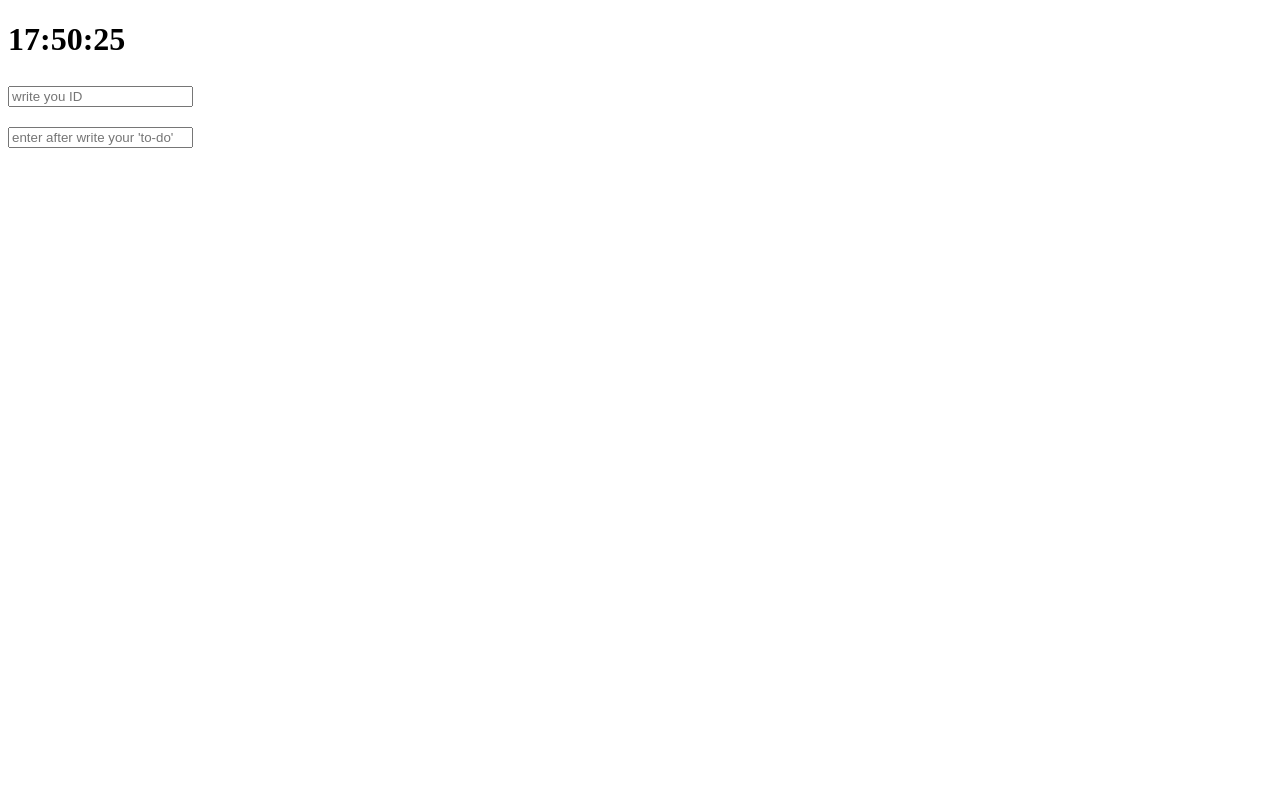
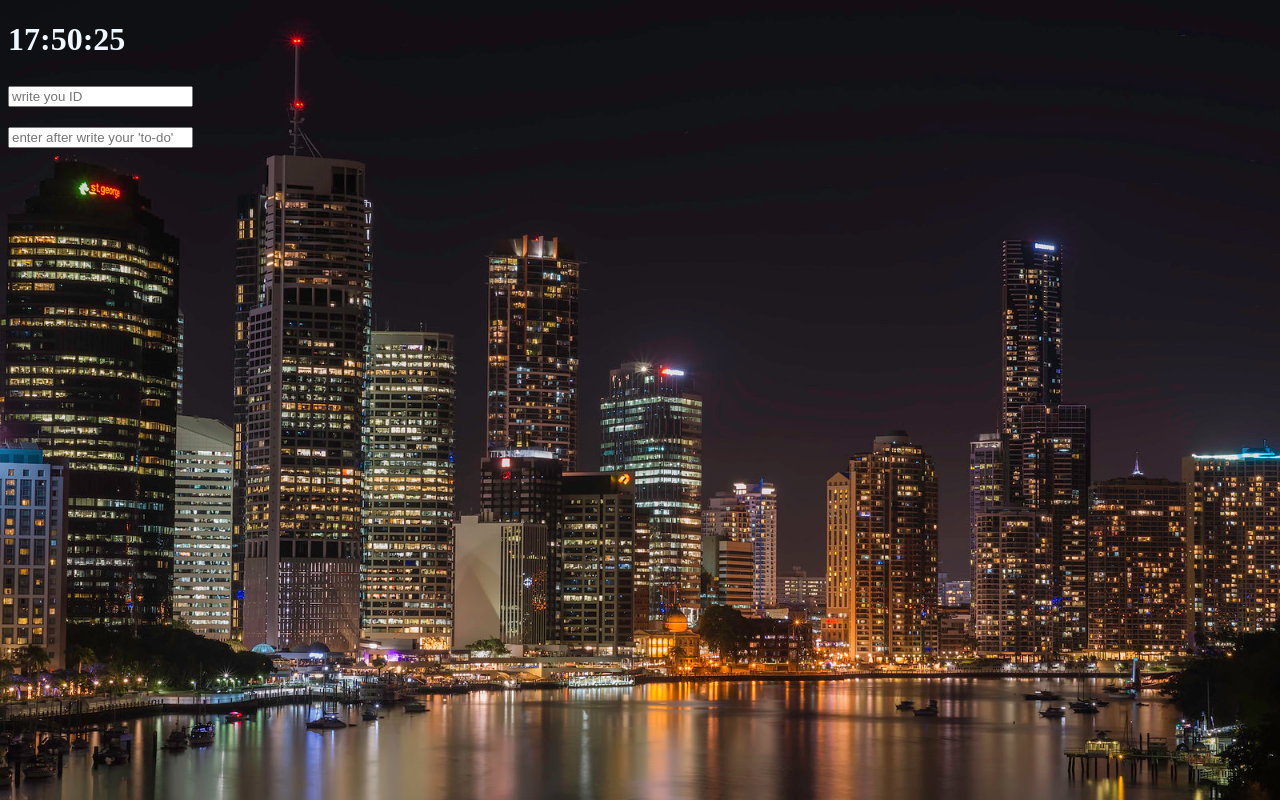
Before and after one commit to kumebear/cloneMomentum, a plain HTML site: page index.html in a window 1280 px wide. Drawn offline with Linux system fonts and the light colour scheme.

Commit message:
backgroundImage

```diff
--- a/css/style.css
+++ b/css/style.css
@@ -1,3 +1,8 @@
 .hidden{
     display: none;
 }
+body {
+    background-position: absolute;
+    background-size: cover;
+    color:aliceblue;
+}
--- a/index.html
+++ b/index.html
@@ -7,7 +7,8 @@
     <meta name='viewport' content='width=device-width, initial-scale=1'>
     <link rel='stylesheet' type='text/css' media='screen' href='css/style.css'>
 </head>
-<body>
+    <body>
+
     <div id="clock"><h1>doesn't work</h1></div>
     <form id="login-form">
         <h2>
@@ -19,7 +20,6 @@
         <input type="text" placeholder="enter after write your 'to-do'"/>
     </form>
     <ul></ul>
-    <div id="background-Image"></div>
     <div id="weather"></div>
     <script src='js/clock.js'></script>
     <script src='js/backgroundImage.js'></script>
--- a/js/backgroundImage.js
+++ b/js/backgroundImage.js
@@ -1,9 +1,8 @@
+const body= document.body;
 images=[0,1,2,3];
 
 
 const select = Math.floor(Math.random()*images.length);
 
 
-
-
-document.createElement("img");
+body.style=`background-image:url('img/${select}.jpg')`
```
Also changed, not shown: Required.txt.
